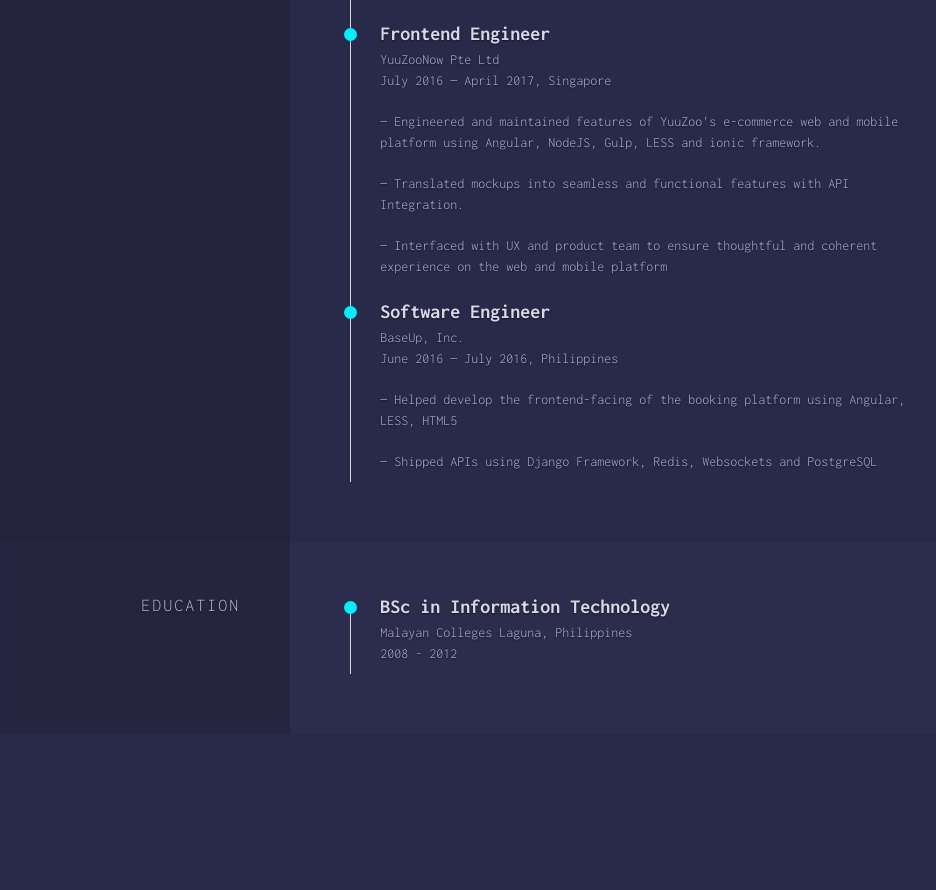
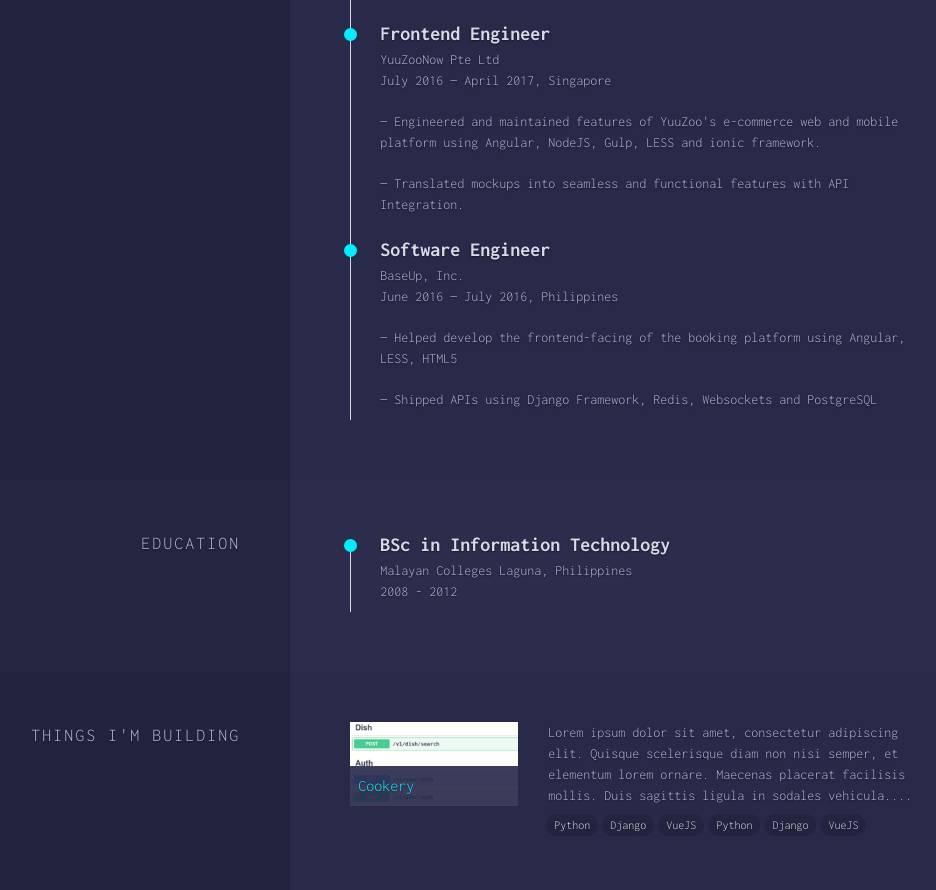
Before and after one commit to mrtongkatali/laldiaz, a Django app: page / in a window 1280 px wide. Shown: the part 1738-2628 px from the top of the page, without its empty margins (243-1179 px from the left). Before the commit the page ends 2412 px from the top, so only its background shows below. Run offline with Django 3.2, Linux system fonts and the light colour scheme; some libraries are stand-ins or nearby versions; some web fonts are replaced.

Commit message:
WIP: portfolio

```diff
--- a/landing_v1/templates/landing_v1/index.html
+++ b/landing_v1/templates/landing_v1/index.html
@@ -195,7 +195,7 @@
               &mdash; Translated mockups into seamless and functional features with API Integration.
             </p>
             <p class="text-small description">
-              &mdash; Interfaced with UX and product team to ensure thoughtful and coherent experience on the web and mobile platform
+              <!-- &mdash; Interfaced with UX and produ oct team to ensure thoughtful and coherent experience on the web and mobile platform -->
             </p>
           </li>
           <li>
@@ -237,6 +237,42 @@
         </ul>
       </div>
     </div>
-</div>
+  </div>
+  <div class="row no-gutters">
+            <div class="col-md-5 section-header">
+                <div class="section-header-content">
+                    <p class="section-title">Things I'm building</p>
+                </div>
+            </div>
+            <div class="col-md-7 section-content-wrapper">
+                <div class="section-content">
+                    <div class="row">
+                        <div class="col-md-4">
+                            <!-- <div class="position-relative"> -->
+                                <a href="#" class="portfolio-img-wrapper">
+                                    <img class="portfolio-img" src="static/landing_v1/images/cookery-api.jpg" />
+                                    <div class="portfolio-title"><p>Cookery</p></div>
+                                </a>
+
+                                <div class="overlay"></div>
+                            <!-- </div> -->
+
+                        </div>
+                        <div class="col-md-8">
+                            <p class="text-small description mt-md-0 mt-xs-4">Lorem ipsum dolor sit amet, consectetur adipiscing elit. Quisque scelerisque diam non nisi semper, et elementum lorem ornare. Maecenas placerat facilisis mollis. Duis sagittis ligula in sodales vehicula....</p>
+
+                            <ul class="tech-list portfolio">
+                                <li>Python</li>
+                                <li>Django</li>
+                                <li>VueJS</li>
+                                <li>Python</li>
+                                <li>Django</li>
+                                <li>VueJS</li>
+                            </ul>
+                        </div>
+                    </div>
+                </div>
+            </div>
+        </div>
 </div>
 {% endblock %}
```
